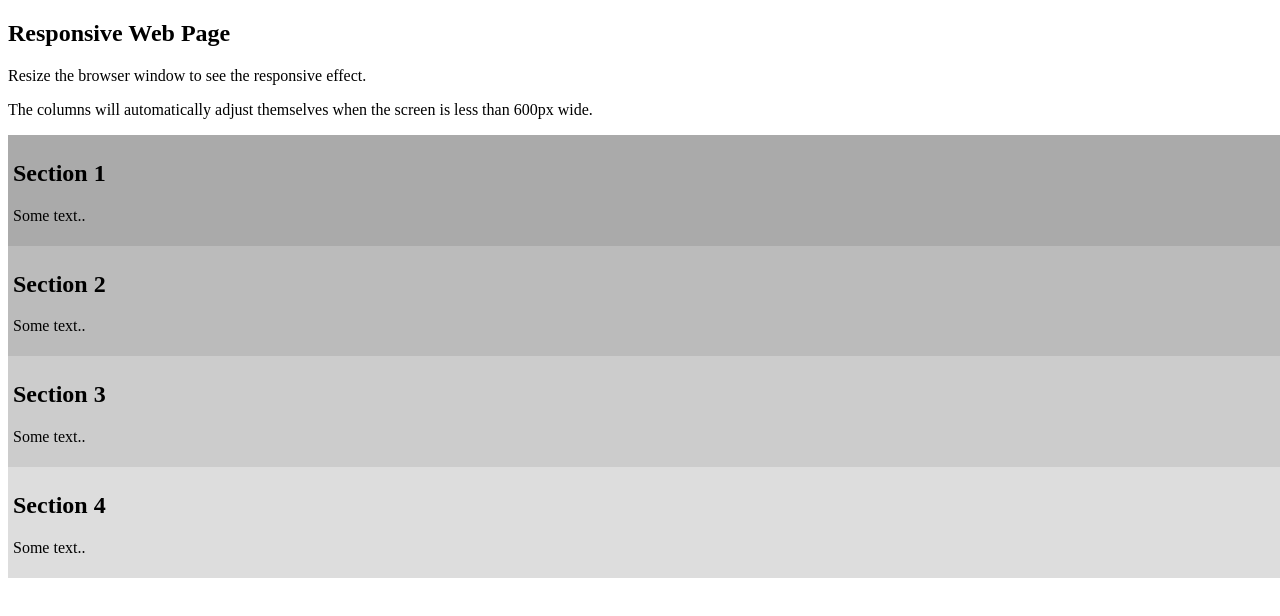
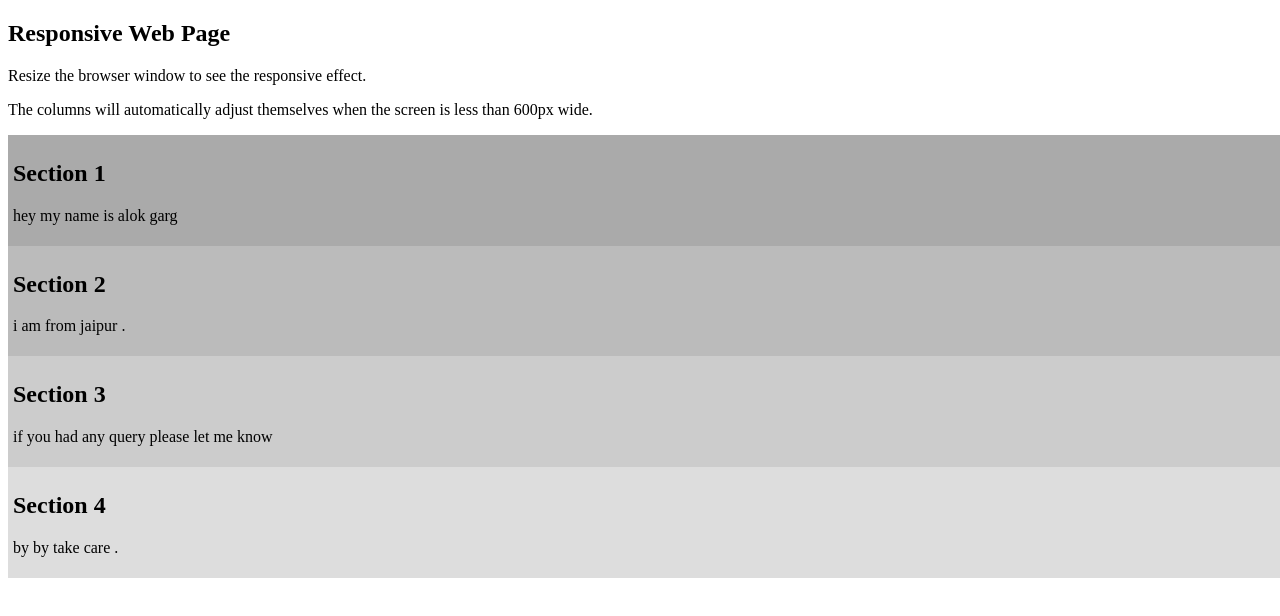
Before and after one commit to alokgarg003/responsibepage, a plain HTML site: page index.html in a window 1280 px wide. Drawn offline with Linux system fonts and the light colour scheme.

Commit message:
Update index.html

```diff
--- a/index.html
+++ b/index.html
@@ -11,21 +11,21 @@
     <div class="row">
       <div class="column" style="background-color:#aaa;">
         <h2>Section 1</h2>
-        <p>Some text..</p>
+        <p>hey my name is alok garg</p>
       </div>
       <div class="column" style="background-color:#bbb;">
         <h2>Section 2</h2>
-        <p>Some text..</p>
+        <p>i am from jaipur .</p>
       </div>
     </div>
     <div class="row">
       <div class="column" style="background-color:#ccc;">
         <h2>Section 3</h2>
-        <p>Some text..</p>
+        <p>if you had any query please let me know </p>
       </div>
       <div class="column" style="background-color:#ddd;">
         <h2>Section 4</h2>
-        <p>Some text..</p>
+        <p>by by take care .</p>
       </div>
     </div>
   </body>
```
